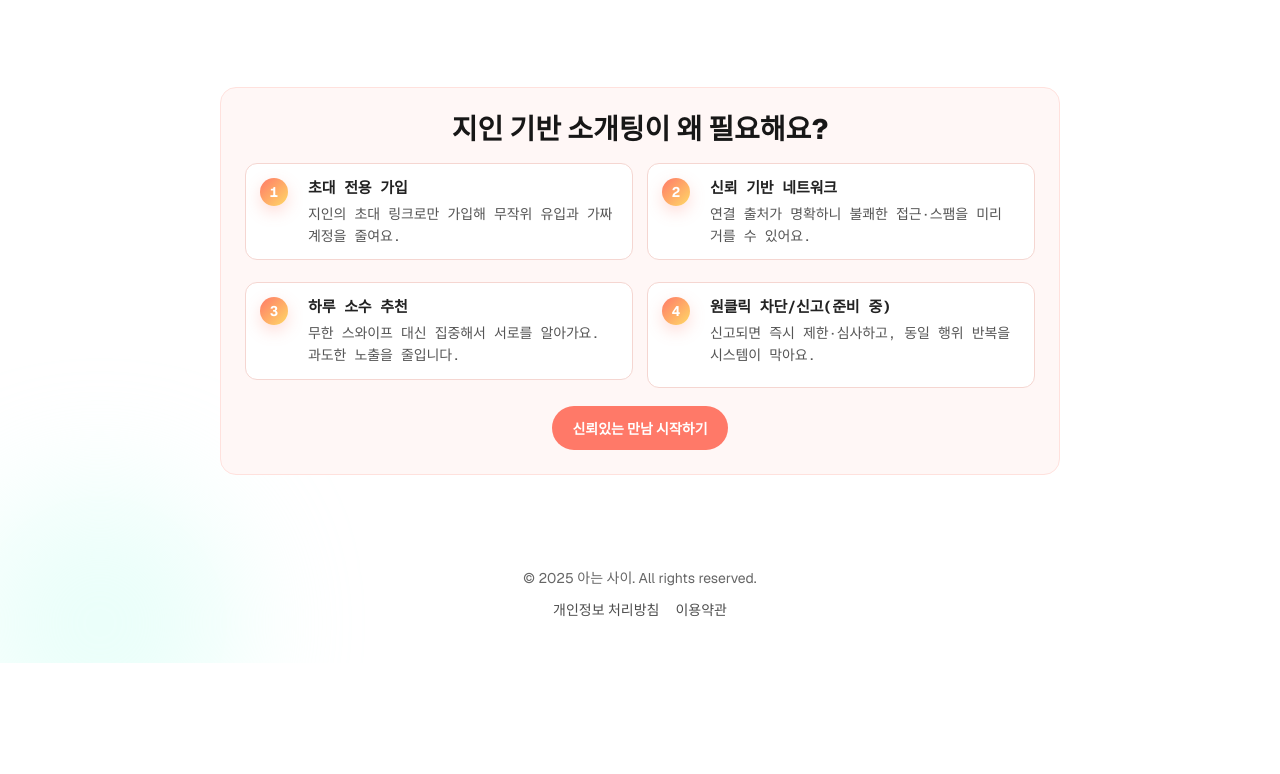
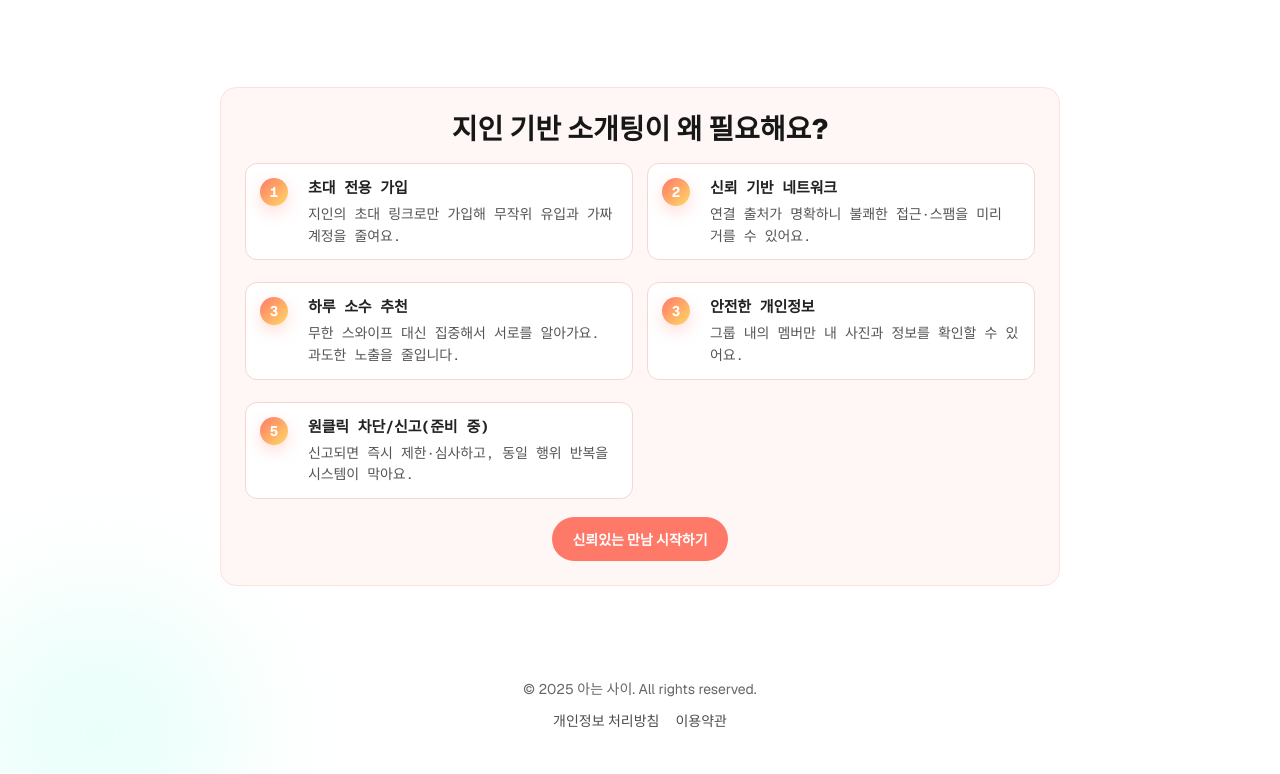
Before and after one commit to Intro-my-friend/imf-frontend, a Next.js app: page / in a window 1280 px wide. Shown: the part 1552-2326 px from the top of the page. Before the commit the page ends 2215 px from the top, so only its background shows below. Built offline with nearby package versions, Linux system fonts and the light colour scheme.

Commit message:
add help text

```diff
--- a/app/page.tsx
+++ b/app/page.tsx
@@ -87,7 +87,15 @@ export default function Home() {
             </li>
 
             <li className={styles.reasonItem}>
-              <span className={styles.num}>4</span>
+              <span className={styles.num}>3</span>
+              <div>
+                <strong>안전한 개인정보</strong>
+                <p>그룹 내의 멤버만 내 사진과 정보를 확인할 수 있어요.</p>
+              </div>
+            </li>
+
+            <li className={styles.reasonItem}>
+              <span className={styles.num}>5</span>
               <div>
                 <strong>원클릭 차단/신고(준비 중)</strong>
                 <p>신고되면 즉시 제한·심사하고, 동일 행위 반복을 시스템이 막아요.</p>
```
